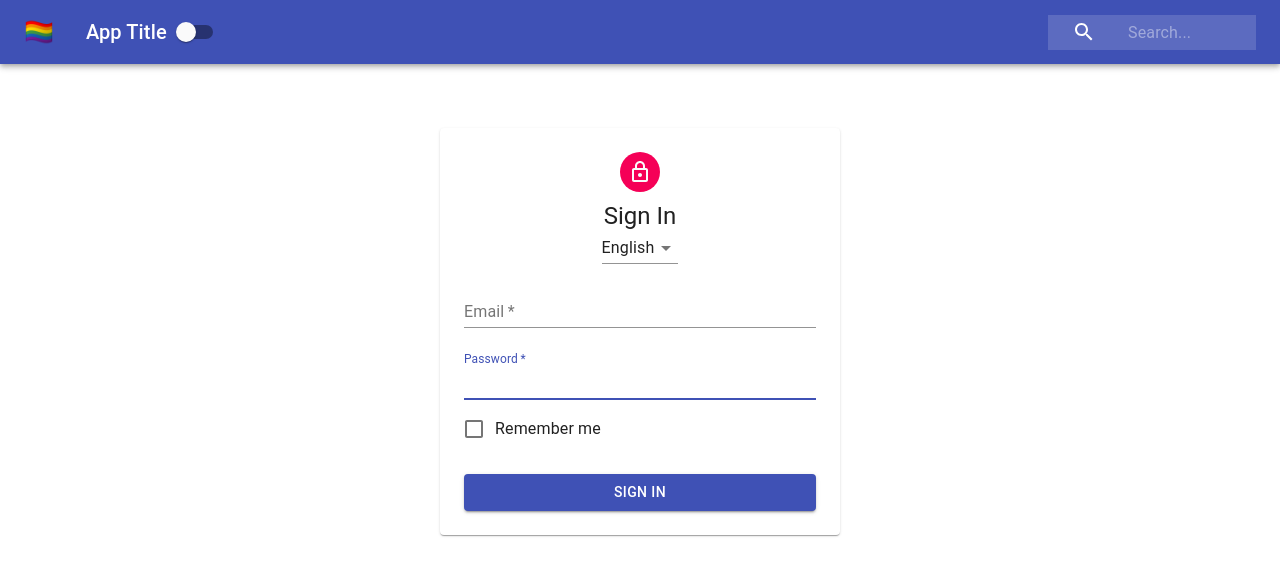
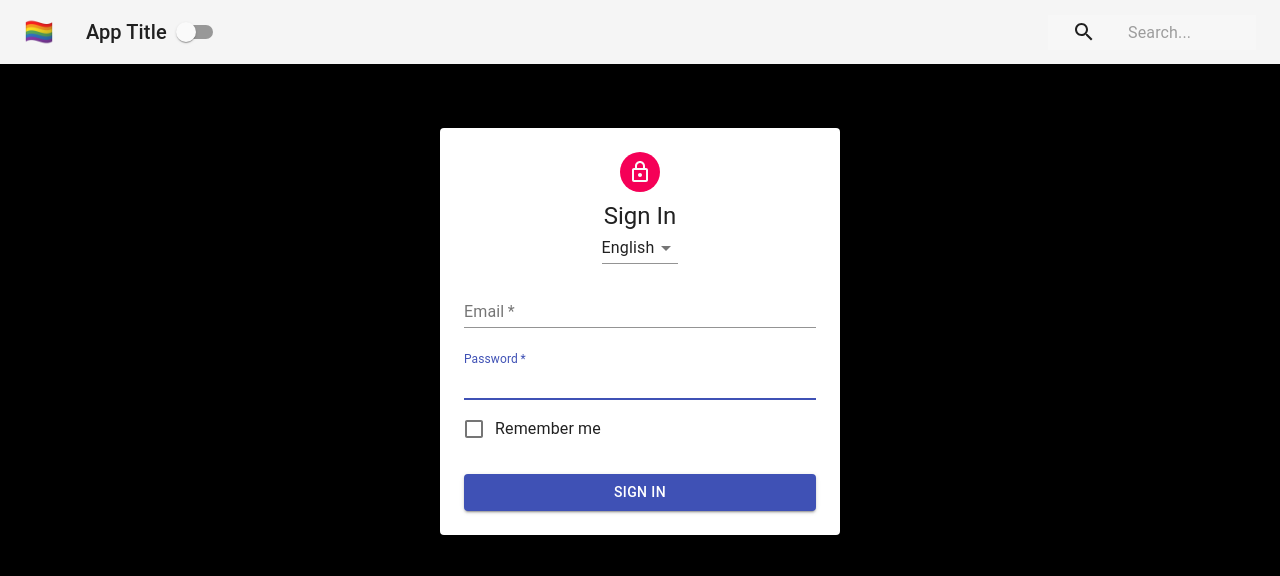
Before and after one commit to do-Va/Context-App_ReactProject, a React (Create React App) app: page / in a window 1280 px wide. Shown: the top 576 px of the page. Built offline with nearby package versions, Linux system fonts and the light colour scheme.

Commit message:
Consuming a Context

```diff
--- a/src/components/Navbar.js
+++ b/src/components/Navbar.js
@@ -1,4 +1,5 @@
 import React, { Component } from 'react';
+import { ThemeContext } from '../contexts/ThemeContext';
 
 import {
   AppBar,
@@ -9,17 +10,20 @@
   Switch,
 } from '@material-ui/core';
 import { withStyles } from '@material-ui/core/styles';
-import { Search } from '@material-ui/icons';
+import { ChangeHistory, Search } from '@material-ui/icons';
 
 import styles from './styles/NavBarStyles';
 
 class Navbar extends Component {
+  static contextType = ThemeContext;
+
   render() {
+    const { isDarkMode } = this.context;
     const { classes } = this.props;
 
     return (
       <div className={classes.root}>
-        <AppBar position="static" color="primary">
+        <AppBar position="static" color={isDarkMode ? 'default' : 'primary'}>
           <Toolbar>
             <IconButton className={classes.menuButton} color="inherit">
               <span>🏳‍🌈</span>
--- a/src/components/PageContent.js
+++ b/src/components/PageContent.js
@@ -1,9 +1,13 @@
 import React, { Component } from 'react';
+import { ThemeContext } from '../contexts/ThemeContext';
 
 export default class PageContent extends Component {
+  static contextType = ThemeContext;
+
   render() {
+    const { isDarkMode } = this.context;
     const styles = {
-      background: '#fff',
+      background: isDarkMode ? '#000' : '#fff',
       height: '100vh',
       width: '100%',
     };
--- a/src/components/styles/FormStyles.js
+++ b/src/components/styles/FormStyles.js
@@ -2,8 +2,8 @@
   main: {
     width: 'auto',
     display: 'block',
-    marginLeft: theme.spacing.unit * 3,
-    marginRight: theme.spacing.unit * 3,
+    marginLeft: theme.spacing(3),
+    marginRight: theme.spacing(3),
     [theme.breakpoints.up('sm')]: {
       width: 400,
       marginLeft: 'auto',
@@ -11,24 +11,24 @@
     },
   },
   paper: {
-    marginTop: theme.spacing.unit * 8,
+    marginTop: theme.spacing(8),
     display: 'flex',
     flexDirection: 'column',
     alignItems: 'center',
-    padding: `${theme.spacing.unit * 2}px ${theme.spacing.unit * 3}px ${
-      theme.spacing.unit * 3
-    }px`,
+    padding: `${theme.spacing(2)}px ${theme.spacing(3)}px ${theme.spacing(
+      3
+    )}px`,
   },
   avatar: {
-    margin: theme.spacing.unit,
+    margin: theme.spacing(),
     background: theme.palette.secondary.main,
   },
   form: {
     width: '100%',
-    margiTop: theme.spacing.unit * 3,
+    margiTop: theme.spacing(3),
   },
   submit: {
-    marginTop: theme.spacing.unit * 3,
+    marginTop: theme.spacing(3),
   },
 });
 
--- a/src/components/styles/NavBarStyles.js
+++ b/src/components/styles/NavBarStyles.js
@@ -1,4 +1,4 @@
-import { fade } from '@material-ui/core/styles';
+import { alpha } from '@material-ui/core/styles';
 
 const styles = theme => ({
   root: {
@@ -21,19 +21,19 @@
   search: {
     position: 'relative',
     borderRadius: theme.shape.borderradius,
-    background: fade(theme.palette.common.white, 0.15),
+    background: alpha(theme.palette.common.white, 0.15),
     '&:hover': {
-      background: fade(theme.palette.common.white, 0.25),
+      background: alpha(theme.palette.common.white, 0.25),
     },
     marginLeft: 0,
     width: '100%',
     [theme.breakpoints.up('sm')]: {
-      marginLeft: theme.spacing.unit,
+      marginLeft: theme.spacing(),
       width: 'auto',
     },
   },
   searchIcon: {
-    width: theme.spacing.unit * 9,
+    width: theme.spacing(9),
     height: '100%',
     position: 'absolute',
     display: 'flex',
@@ -45,10 +45,10 @@
     width: '100%',
   },
   inputInput: {
-    paddingTop: theme.spacing.unit,
-    paddingRight: theme.spacing.unit,
-    paddingBottom: theme.spacing.unit,
-    paddingLeft: theme.spacing.unit * 10,
+    paddingTop: theme.spacing(),
+    paddingRight: theme.spacing(),
+    paddingBottom: theme.spacing(),
+    paddingLeft: theme.spacing(10),
     transition: theme.transitions.create('width'),
     width: '100%',
     [theme.breakpoints.up('sm')]: {
--- a/src/contexts/ThemeContext.js
+++ b/src/contexts/ThemeContext.js
@@ -7,7 +7,7 @@
     super(props);
 
     this.state = {
-      idDarkMode: true,
+      isDarkMode: true,
     };
   }
 
```
Also changed, not shown: public/manifest.json.
